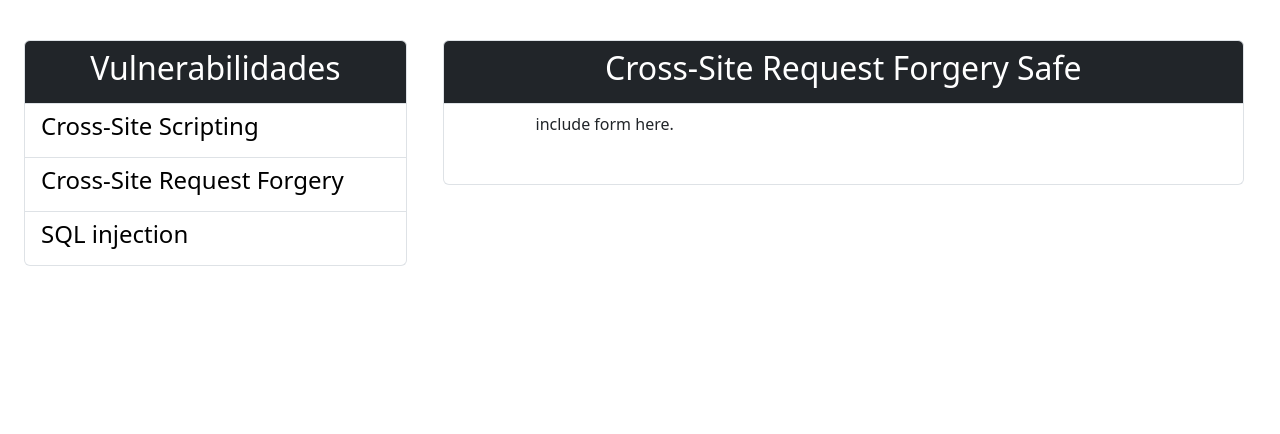
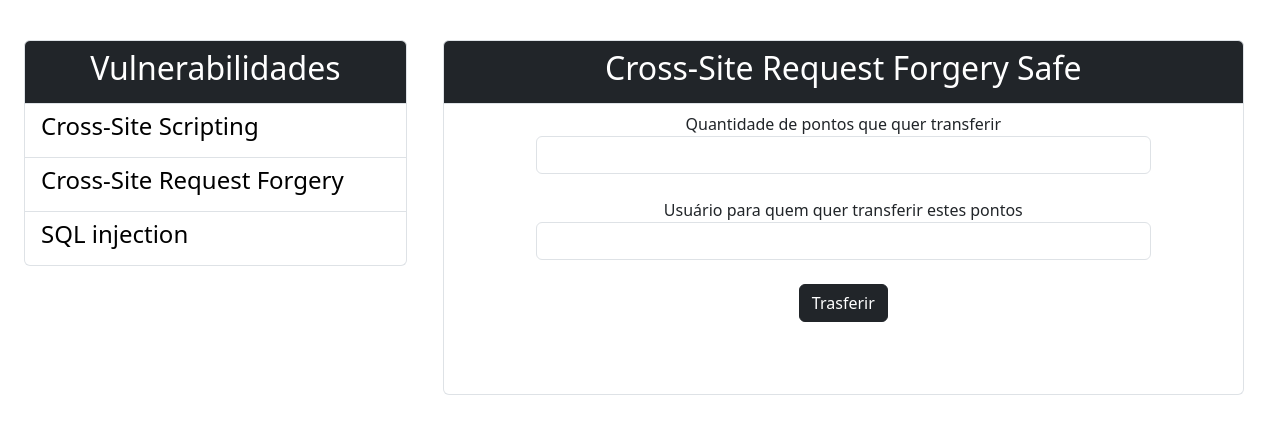
Before and after one commit to Lucas-Vini/vul-flask, a Flask app: page /cross_site_request_forgery_vulnerable in a window 1280 px wide. Shown: the part 56-490 px from the top of the page. Run offline with Flask 3, Linux system fonts and the light colour scheme; the visitor is signed in with stand-in values (Sample User, id 1); some libraries are stand-ins or nearby versions.

Commit message:
including csrf vul form template

```diff
--- a/app/templates/cross_site_request_forgery_vulnerable.html
+++ b/app/templates/cross_site_request_forgery_vulnerable.html
@@ -20,10 +20,14 @@
                         </div>
                     </div>
                     {% endif %}
-                    <form action="" method="post" novalidate>
+                    <form action="/cross_site_request_forgery_vulnerable" method="post">
                         <div class="form-group">
-                            <p>
-                            	include form here.
+                            <p class="text-center">
+  								<label for="send_to">Quantidade de pontos que quer transferir</label><br>
+  								<input type="text" id="value" name="value" class="form-control"><br>
+  								<label for="send_to">Usuário para quem quer transferir estes pontos</label><br>
+  								<input type="text" id="send_to" name="send_to" class="form-control"><br>
+  								<input type="submit" id="transfer" value="Trasferir" class="btn btn-dark">
                             </p>
                         </div>
 
```
